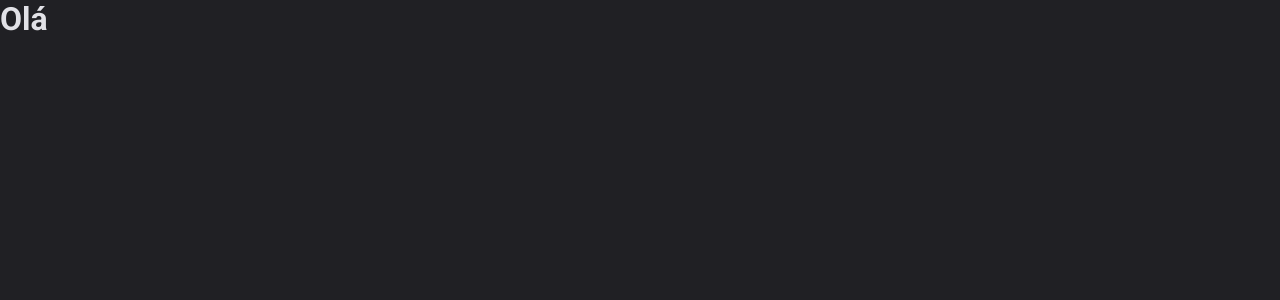
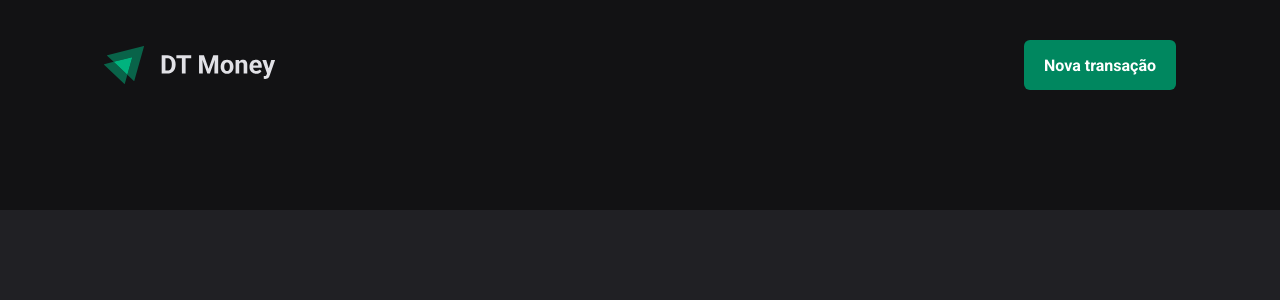
Before and after one commit to Stephany249/react, a React (Vite) app in the folder 03-dt-money/: page / in a window 1280 px wide. Shown: the top 300 px of the page. Built offline with nearby package versions, Linux system fonts and the light colour scheme.

Commit message:
Visual structure - Component: Header

```diff
--- a/03-dt-money/src/App.tsx
+++ b/03-dt-money/src/App.tsx
@@ -2,12 +2,13 @@ import { ThemeProvider } from 'styled-components'
 
 import { defaultTheme } from './styles/themes/default'
 import { GlobalStyle } from './styles/global'
+import { Transactions } from './pages/Transactions'
 
 export function App() {
   return (
     <ThemeProvider theme={defaultTheme}>
       <GlobalStyle />
-      <h1>Olá</h1>
+      <Transactions />
     </ThemeProvider>
   )
 }
--- /dev/null
+++ b/03-dt-money/src/components/Header/index.tsx
@@ -0,0 +1,14 @@
+import logoImg from '../../assets/logo.svg'
+
+import { HeaderContainer, HeaderContent, NewTransactionButton } from './styles'
+
+export function Header() {
+  return (
+    <HeaderContainer>
+      <HeaderContent>
+        <img src={logoImg} />
+        <NewTransactionButton>Nova transação</NewTransactionButton>
+      </HeaderContent>
+    </HeaderContainer>
+  )
+}
--- /dev/null
+++ b/03-dt-money/src/components/Header/styles.ts
@@ -0,0 +1,32 @@
+import { styled } from 'styled-components'
+
+export const HeaderContainer = styled.header`
+  background: ${(props) => props.theme['gray-900']};
+  padding: 2.5rem 0 7.5rem;
+`
+
+export const HeaderContent = styled.div`
+  width: 100%;
+  max-width: 1120px;
+  margin: 0 auto;
+  padding: 0 1.5rem;
+
+  display: flex;
+  justify-content: space-between;
+  align-items: center;
+`
+export const NewTransactionButton = styled.button`
+  height: 50px;
+  border: 0;
+  background: ${(props) => props.theme['green-500']};
+  color: ${(props) => props.theme.white};
+  font-weight: bold;
+  padding: 0 1.25rem;
+  border-radius: 6px;
+  cursor: pointer;
+
+  &:hover {
+    background: ${(props) => props.theme['green-700']};
+    transition: background-color 0.2s;
+  }
+`
--- /dev/null
+++ b/03-dt-money/src/pages/Transactions/index.tsx
@@ -0,0 +1,9 @@
+import { Header } from '../../components/Header'
+
+export function Transactions() {
+  return (
+    <div>
+      <Header />
+    </div>
+  )
+}
```
Also changed, not shown: 03-dt-money/src/assets/logo.svg (added), 03-dt-money/src/pages/Transactions/styles.ts (added).
